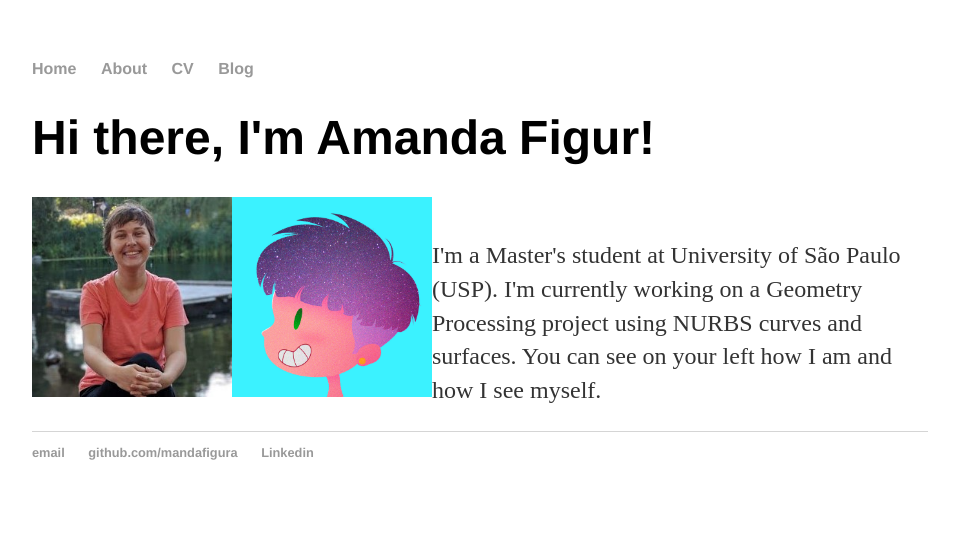
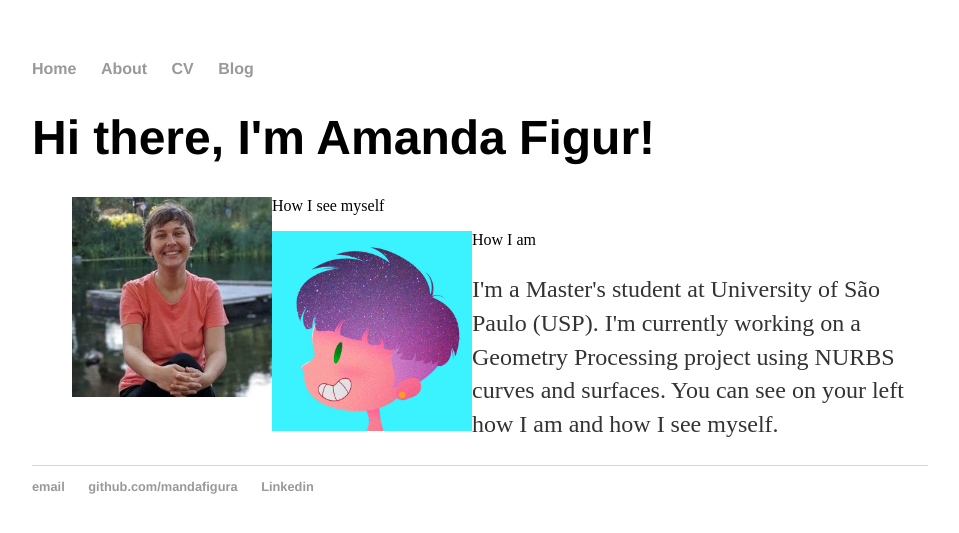
Before and after one commit to mandafigura/mandafigura.github.io, a Jekyll site: the page built from index.html, in a window 1280 px wide. Shown: the top 533 px of the page, without its empty margins (160-1119 px from the left). Built offline with Jekyll 4.4.1, drawn with Linux system fonts in a browser that asks for light colours.

Commit message:
Update index.html

```diff
--- a/index.html
+++ b/index.html
@@ -4,8 +4,14 @@ title: Amanda Figur
 ---
 <div class="myself">
 	<h1>Hi there, I'm Amanda Figur!</h1>
+	<figure>
       		<img src="amanda1.jpeg"width="200" height="200" alt="How I see myself." align="left">
-		<img src="amanda2.jpg"width="200" height="200" alt="How I am." align="left"> &nbsp;
+		<figcaption>How I see myself</figcaption>
+	</figure>
+	<figure>
+		<img src="amanda2.jpg"width="200" height="200" alt="How I am." align="left">
+		<figcaption>How I am</figcaption>
+	</figure>
 	<p>
         	I'm a Master's student at University of São Paulo (USP). I'm currently working on a Geometry Processing project using NURBS curves and surfaces.
         	You can see on your left how I am and how I see myself.
```
